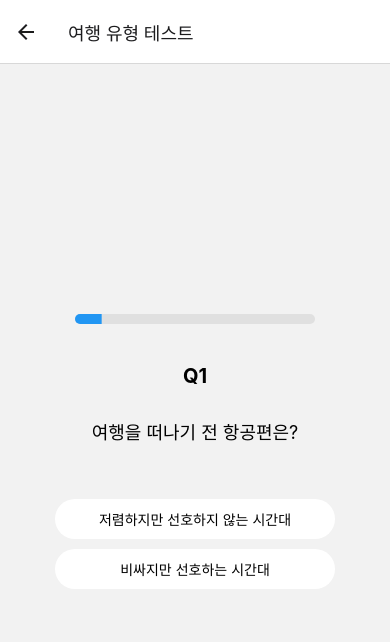
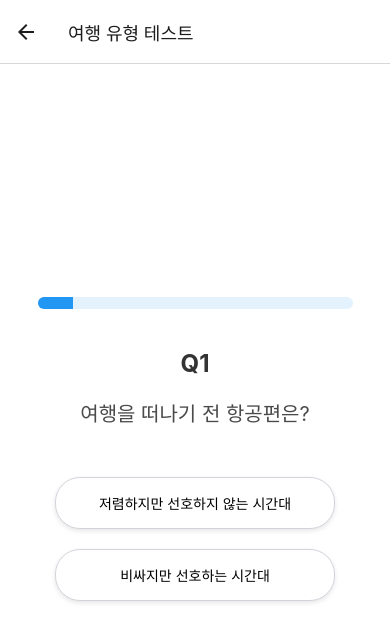
Before and after one commit to Hello-LSY/Baenang, a React Native app in the folder react-native-app/: screen /TravelerPersonalityTest in a window 390 px wide. Shown: the top 642 px of the page. Built offline with nearby package versions, Linux system fonts and the light colour scheme.

Commit message:
chore:여행자 테스트 UI 개선

```diff
--- a/react-native-app/screens/travelpersonalitytest/ResultScreen.js
+++ b/react-native-app/screens/travelpersonalitytest/ResultScreen.js
@@ -1,5 +1,5 @@
 import React from 'react';
-import { View, Text, StyleSheet, ScrollView, Image } from 'react-native';
+import { View, Text, StyleSheet, ScrollView, Image, TouchableOpacity } from 'react-native';
 import { ProgressBar } from 'react-native-paper';
 
 // 이미지 파일을 여행자 유형에 맞게 불러오기
@@ -22,7 +22,7 @@ const travelerImages = {
     'Balanced Traveler': balanced,
 };
 
-const ResultScreen = ({ route }) => {
+const ResultScreen = ({ route, navigation }) => {
     const { result } = route.params;
 
     // 결과 데이터를 바탕으로 여행자 유형을 반환하는 함수
@@ -42,10 +42,7 @@ const ResultScreen = ({ route }) => {
     const renderProgressBarsHorizontal = () => {
         return Object.keys(result).map((key) => (
             <View key={key} style={styles.horizontalContainer}>
-                {/* 항목명 */}
                 <Text style={styles.progressBarLabel}>{key}:</Text>
-
-                {/* ProgressBar를 감싸는 View */}
                 <View style={styles.progressBarWrapper}>
                     <ProgressBar
                         progress={result[key] / 100} // 0 ~ 1의 값으로 변환
@@ -53,8 +50,6 @@ const ResultScreen = ({ route }) => {
                         style={styles.horizontalProgressBar} // 스타일 수정
                     />
                 </View>
-
-                {/* 퍼센티지 값 */}
                 <Text style={styles.progressValue}>{result[key]}%</Text>
             </View>
         ));
@@ -109,6 +104,10 @@ const ResultScreen = ({ route }) => {
         }
     };
 
+    const handleGoHome = () => {
+        navigation.navigate('MainTabs'); // 홈으로 이동하는 함수
+    };
+
     return (
         <ScrollView contentContainerStyle={styles.container}>
             <Text style={styles.title}>여행 테스트 결과</Text>
@@ -129,6 +128,11 @@ const ResultScreen = ({ route }) => {
 
             {/* 각 속성에 대한 Progress Bar 표시 */}
             {renderProgressBarsHorizontal()}
+
+            {/* '홈으로 이동' 버튼 */}
+            <TouchableOpacity style={styles.homeButton} onPress={handleGoHome}>
+                <Text style={styles.homeButtonText}>홈으로 이동</Text>
+            </TouchableOpacity>
         </ScrollView>
     );
 };
@@ -184,13 +188,13 @@ const styles = StyleSheet.create({
         fontWeight: 'bold',
         marginBottom: 10,
         color: '#4b8efc', // 여행자 유형 텍스트 색상 설정
-        textAlign: 'center', // 텍스트 가운데 정렬
+        textAlign: 'center',
     },
     travelerTypeEng: {
         fontSize: 16,
         fontWeight: 'bold',
         marginBottom: 20,
-        textAlign: 'center', // 텍스트 가운데 정렬
+        textAlign: 'center',
     },
     resultMessage: {
         fontSize: 18,
@@ -202,6 +206,26 @@ const styles = StyleSheet.create({
         padding: 20,
         width: '100%',
     },
+    homeButton: {
+        backgroundColor: '#4b8efc', // 귀여운 파란색 배경
+        borderRadius: 25, // 동그랗게 만듦
+        paddingVertical: 10,
+        paddingHorizontal: 25,
+        alignItems: 'center',
+        justifyContent: 'center',
+        width: 150, // 버튼 크기
+        marginTop: 30, // 상단과 간격을 줌
+        shadowColor: '#000', // 그림자 효과 추가
+        shadowOffset: { width: 0, height: 2 },
+        shadowOpacity: 0.1,
+        shadowRadius: 5,
+        elevation: 5, // 안드로이드 그림자 효과
+    },
+    homeButtonText: {
+        color: '#fff', // 텍스트 색상
+        fontSize: 16,
+        fontWeight: 'bold',
+    },
 });
 
 export default ResultScreen;
--- a/react-native-app/screens/travelpersonalitytest/TravelPersonalityTest.js
+++ b/react-native-app/screens/travelpersonalitytest/TravelPersonalityTest.js
@@ -284,60 +284,75 @@ const styles = StyleSheet.create({
     justifyContent: 'center',
     alignItems: 'center',
     padding: 20,
+    backgroundColor: '#ffffff', // 전체 배경을 밝은 톤으로 설정
   },
   questionNumber: {
-    fontSize: 20,
+    fontSize: 24, // 질문 번호 크기를 키움
     fontWeight: 'bold',
-    marginBottom: 30,
+    color: '#333', // 다크 그레이 색상으로 가독성 향상
+    marginBottom: 20,
   },
   question: {
-    fontSize: 18,
-    marginBottom: 50,
+    fontSize: 20, // 질문 텍스트 크기
+    marginBottom: 40,
     textAlign: 'center',
+    color: '#4A4A4A', // 약간 진한 그레이
+    paddingHorizontal: 20,
   },
   option: {
-    backgroundColor: '#ffffff',
-    padding: 10,
-    marginVertical: 5,
-    borderRadius: 100,
+    backgroundColor: '#ffffff', // 옵션 배경을 흰색으로
+    paddingVertical: 15,
+    marginVertical: 10, // 위아래 여백 추가
+    borderRadius: 25, // 둥글게 처리
     width: '80%',
     alignItems: 'center',
     justifyContent: 'center',
+    borderWidth: 1, // 옵션에 테두리 추가
+    borderColor: '#D1D5DB', // 연한 그레이로 테두리 색상 설정
+    shadowColor: '#000', // 그림자 추가
+    shadowOffset: { width: 0, height: 2 },
+    shadowOpacity: 0.1,
+    shadowRadius: 5,
+    elevation: 1, // 그림자 효과를 위한 설정 (안드로이드)
   },
   selectedOption: {
-    backgroundColor: '#BBDEFB',
+    backgroundColor: '#e6f4ff',
+    borderColor: '#0c94fb' // 선택된 옵션을 더 눈에 띄게 파란색 계열로 변경
   },
   submitButton: {
-    backgroundColor: '#2196F3',
-    // padding: 10,
+    backgroundColor: '#42A5F5', // 버튼 색상을 진한 파란색으로
     marginTop: 30,
-    borderRadius: 100,
-    width: '50%',
-    height: '7%',
+    borderRadius: 25,
+    width: '60%', // 버튼 크기 설정
+    height: 50, // 높이를 고정하여 일관된 버튼 크기 유지
     alignItems: 'center',
     justifyContent: 'center',
+    shadowColor: '#000',
+    shadowOffset: { width: 0, height: 2 },
+    shadowOpacity: 0.1,
+    shadowRadius: 5,
+    elevation: 3,
   },
   disabledButton: {
-    backgroundColor: '#a0a0a0',
+    backgroundColor: '#B0BEC5', // 비활성화된 버튼 색상
   },
-  submitButtonText:{
+  submitButtonText: {
     fontWeight: 'bold',
-    color: 'white',
+    color: '#fff',
     textAlign: 'center',
-    fontSize: 15,
+    fontSize: 16,
   },
   progressBar: {
-    height: 10,
-    borderRadius: 5,
-    backgroundColor: '#e0e0e0',
+    height: 12, // 프로그레스바 높이를 살짝 키움
+    borderRadius: 6,
+    backgroundColor: '#E3F2FD', // 밝은 블루 계열로 설정
     width: '100%',
-
   },
   progressBarWrapper: {
-    width: '80%',
-    paddingHorizontal: 20,
+    width: '90%', // 넓이를 더 넓게 설정하여 화면에 맞춤
     marginBottom: 40,
   },
 });
 
+
 export default TravelerPersonalityTest;
```
